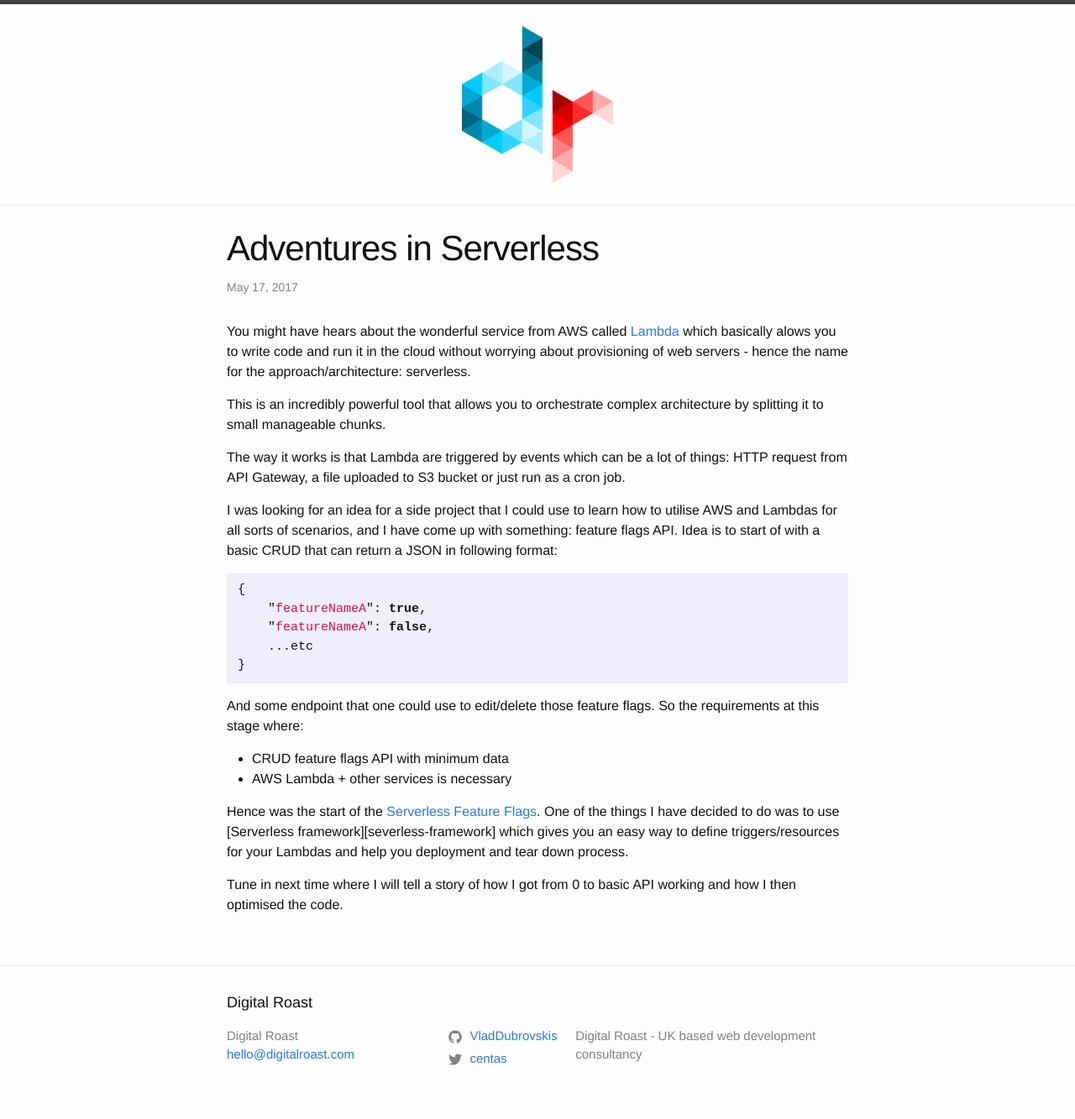
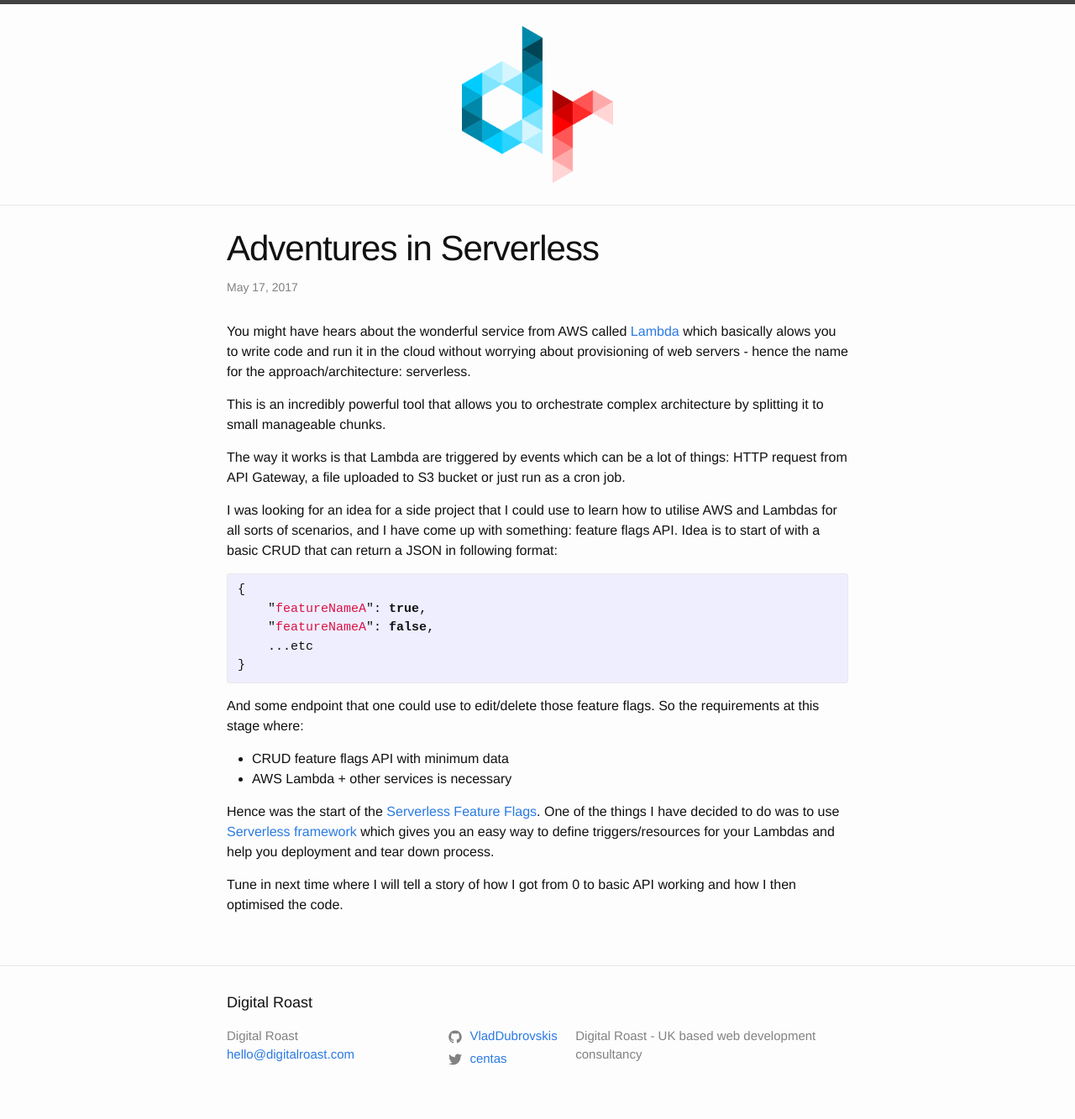
Before and after one commit to VladDubrovskis/website, a Jekyll site: the page built from _posts/2017-05-15-adventures-in-serverless.markdown, in a window 1280 px wide. Shown: the whole page at 84% size. Built offline with Jekyll 4.4.1, drawn with Linux system fonts in a browser that asks for light colours; part of the change alters nothing that is shown.

Commit message:
Fix links

```diff
--- a/_posts/2017-05-15-adventures-in-serverless.markdown
+++ b/_posts/2017-05-15-adventures-in-serverless.markdown
@@ -27,12 +27,12 @@ And some endpoint that one could use to edit/delete those feature flags. So the
 - CRUD feature flags API with minimum data
 - AWS Lambda + other services is necessary
 
-Hence was the start of the [Serverless Feature Flags](serverless-feature-flags). One of the things I have decided to do was to use [Serverless framework][severless-framework] which
+Hence was the start of the [Serverless Feature Flags][serverless-feature-flags]. One of the things I have decided to do was to use [Serverless framework][serverless-framework] which
 gives you an easy way to define triggers/resources for your Lambdas and help you deployment and tear down process.
 
 Tune in next time where I will tell a story of how I got from 0 to basic API working and how I then optimised the code.
 
 
 [aws-lambda]: http://docs.aws.amazon.com/lambda/latest/dg/welcome.html
-[serverless-feature-flags]: http://docs.aws.amazon.com/lambda/latest/dg/welcome.html
+[serverless-feature-flags]: github.com/VladDubrovskis/serverless-feature-flags
 [serverless-framework]: https://serverless.com/
```
